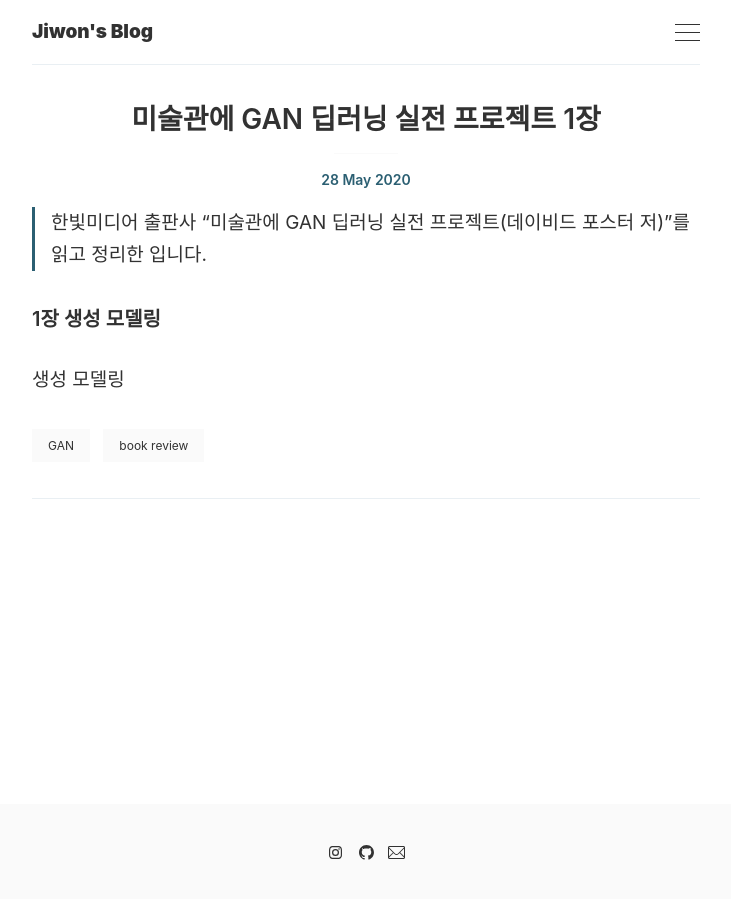
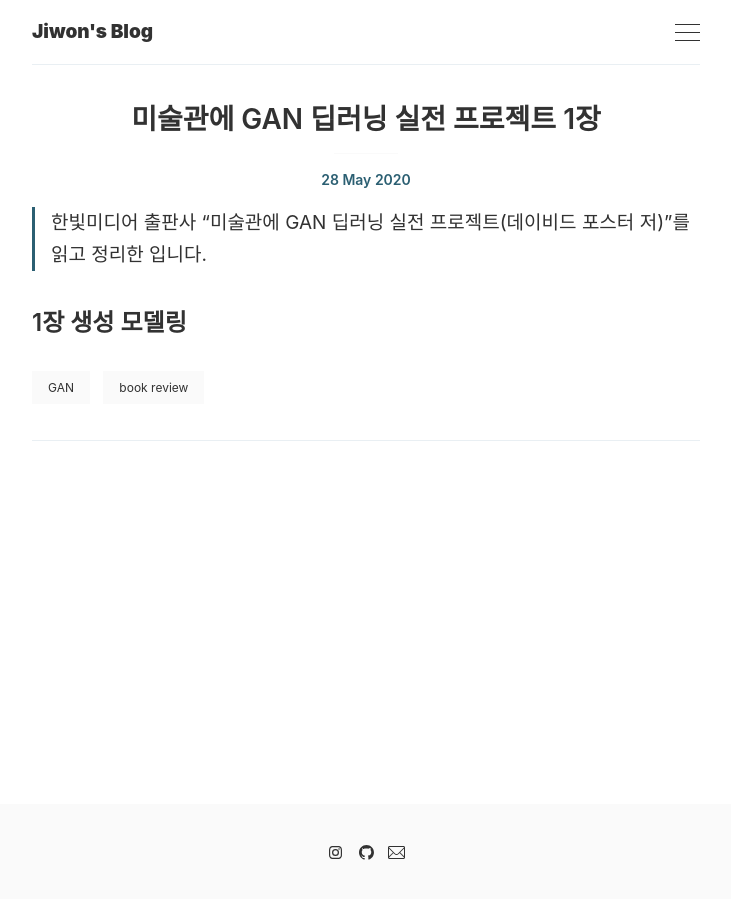
Before and after one commit to inha-informatics/geongswon.github.io, a Jekyll site: the page built from _posts/2020-05-28-미술관에-GAN-딥러닝-실전-프로젝트-1장.markdown, in a window 1280 px wide. Shown: the whole page, without its empty margins (274-1005 px from the left). Built offline with Jekyll 4.4.1, drawn with Linux system fonts in a browser that asks for light colours; comment, search, counter and statistics services are not loaded.

Commit message:
Update 2020-05-28-미술관에-GAN-딥러닝-실전-프로젝트-1장.markdown

```diff
--- a/_posts/2020-05-28-미술관에-GAN-딥러닝-실전-프로젝트-1장.markdown
+++ b/_posts/2020-05-28-미술관에-GAN-딥러닝-실전-프로젝트-1장.markdown
@@ -7,6 +7,4 @@ tags: [GAN, book review]
 > 한빛미디어 출판사 "미술관에 GAN 딥러닝 실전 프로젝트(데이비드 포스터 저)"를 읽고 정리한 입니다.
 
 
-#### 1장 생성 모델링
-
-생성 모델링
+### 1장 생성 모델링
```
